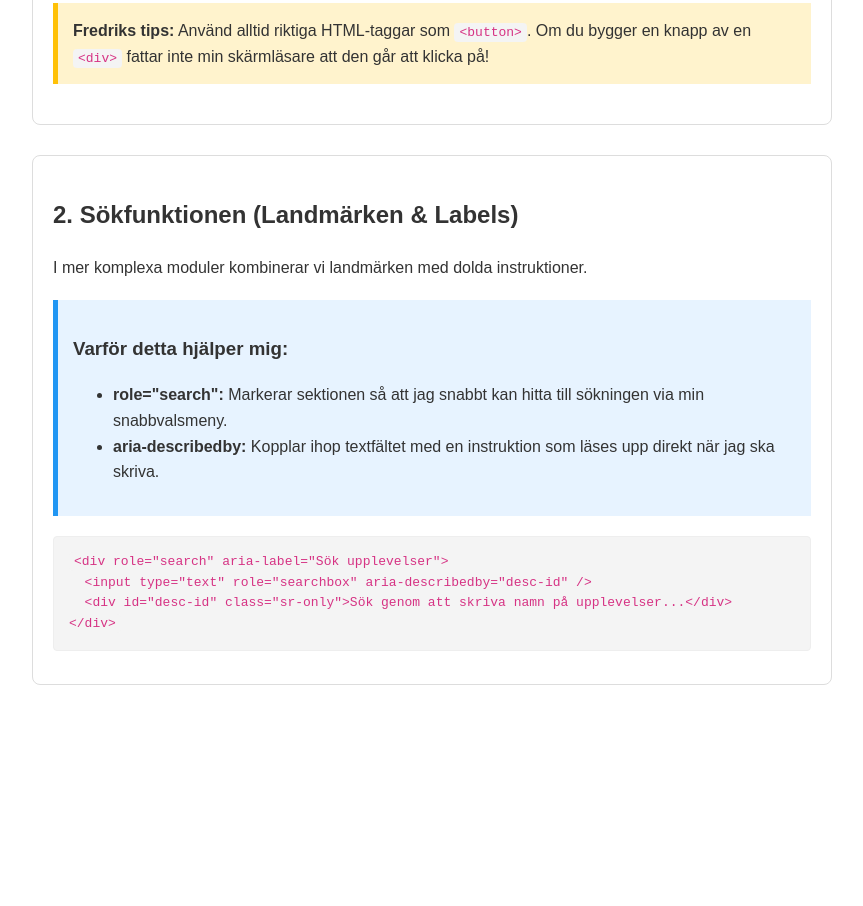
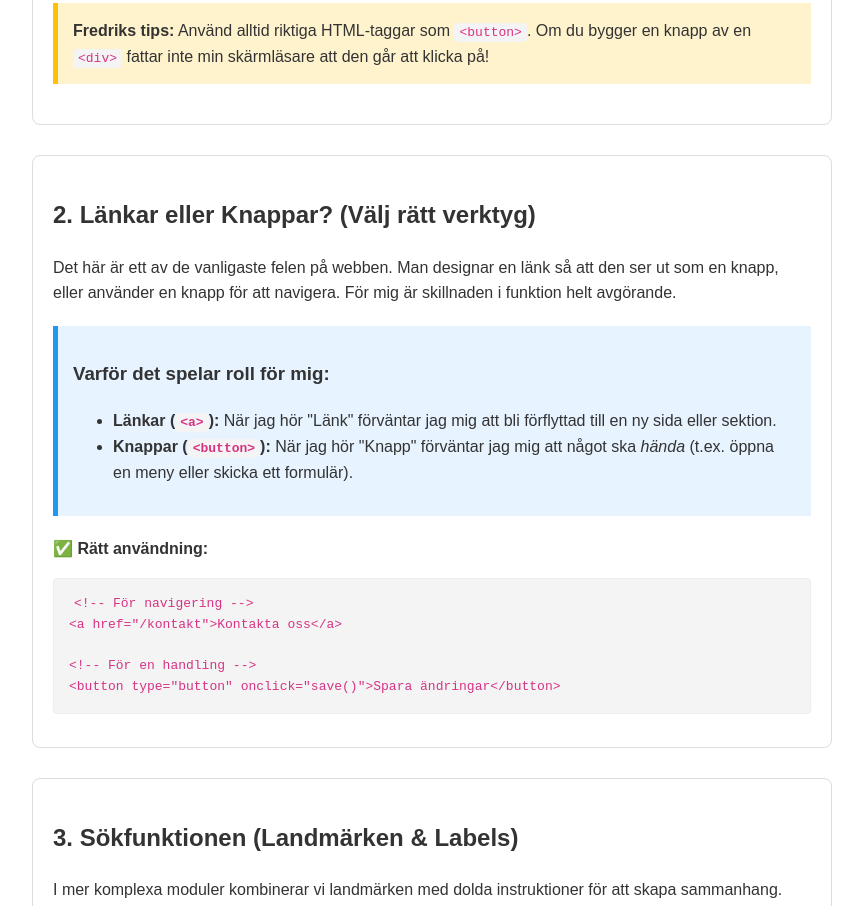
Before and after one commit to fredrik013/accessibility, a plain HTML site: page index.html in a window 1280 px wide. Shown: the part 1474-2380 px from the top of the page, without its empty margins (208-1071 px from the left). Before the commit the page ends 2249 px from the top, so only its background shows below. Drawn offline with Linux system fonts and the light colour scheme.

Commit message:
Lagt till sektioner om labels, länkar vs knappar och sökfunktion

```diff
--- a/index.html
+++ b/index.html
@@ -111,22 +111,49 @@
             </div>
         </section>
 
+       <section id="links-vs-buttons">
+            <h2>2. Länkar eller Knappar? (Välj rätt verktyg)</h2>
+            <p>
+                Det här är ett av de vanligaste felen på webben. Man designar en länk så att den ser ut som en knapp,
+                eller använder en knapp för att navigera. För mig är skillnaden i funktion helt avgörande.
+            </p>
+
+            <div class="explanation">
+                <h3>Varför det spelar roll för mig:</h3>
+                <ul>
+                    <li><strong>Länkar (<code>&lt;a&gt;</code>):</strong> När jag hör "Länk" förväntar jag mig att bli förflyttad till en ny sida eller sektion.</li>
+                    <li><strong>Knappar (<code>&lt;button&gt;</code>):</strong> När jag hör "Knapp" förväntar jag mig att något ska <em>hända</em> (t.ex. öppna en meny eller skicka ett formulär).</li>
+                </ul>
+            </div>
+
+            <div class="code-block">
+                <p><strong>✅ Rätt användning:</strong></p>
+                <pre><code>&lt;!-- För navigering --&gt;
+&lt;a href="/kontakt"&gt;Kontakta oss&lt;/a&gt;
+
+&lt;!-- För en handling --&gt;
+&lt;button type="button" onclick="save()"&gt;Spara ändringar&lt;/button&gt;</code></pre>
+            </div>
+        </section>
+
         <section id="search-example">
-            <h2>2. Sökfunktionen (Landmärken & Labels)</h2>
-            <p>I mer komplexa moduler kombinerar vi landmärken med dolda instruktioner.</p>
+            <h2>3. Sökfunktionen (Landmärken & Labels)</h2>
+            <p>I mer komplexa moduler kombinerar vi landmärken med dolda instruktioner för att skapa sammanhang.</p>
 
             <div class="explanation">
                 <h3>Varför detta hjälper mig:</h3>
                 <ul>
-                    <li><strong>role="search":</strong> Markerar sektionen så att jag snabbt kan hitta till sökningen via min snabbvalsmeny.</li>
-                    <li><strong>aria-describedby:</strong> Kopplar ihop textfältet med en instruktion som läses upp direkt när jag ska skriva.</li>
+                    <li><strong>role="search":</strong> Gör att jag kan "hoppa" direkt till sökningen med ett kortkommando.</li>
+                    <li><strong>aria-describedby:</strong> Kopplar ihop textfältet med en extra förklaring som läses upp direkt när jag ska börja skriva.</li>
                 </ul>
             </div>
 
-            <pre><code>&lt;div role="search" aria-label="Sök upplevelser"&gt;
+            <div class="code-block">
+                <pre><code>&lt;div role="search" aria-label="Sök upplevelser"&gt;
   &lt;input type="text" role="searchbox" aria-describedby="desc-id" /&gt;
   &lt;div id="desc-id" class="sr-only"&gt;Sök genom att skriva namn på upplevelser...&lt;/div&gt;
 &lt;/div&gt;</code></pre>
+            </div>
         </section>
 
     </main>
```
